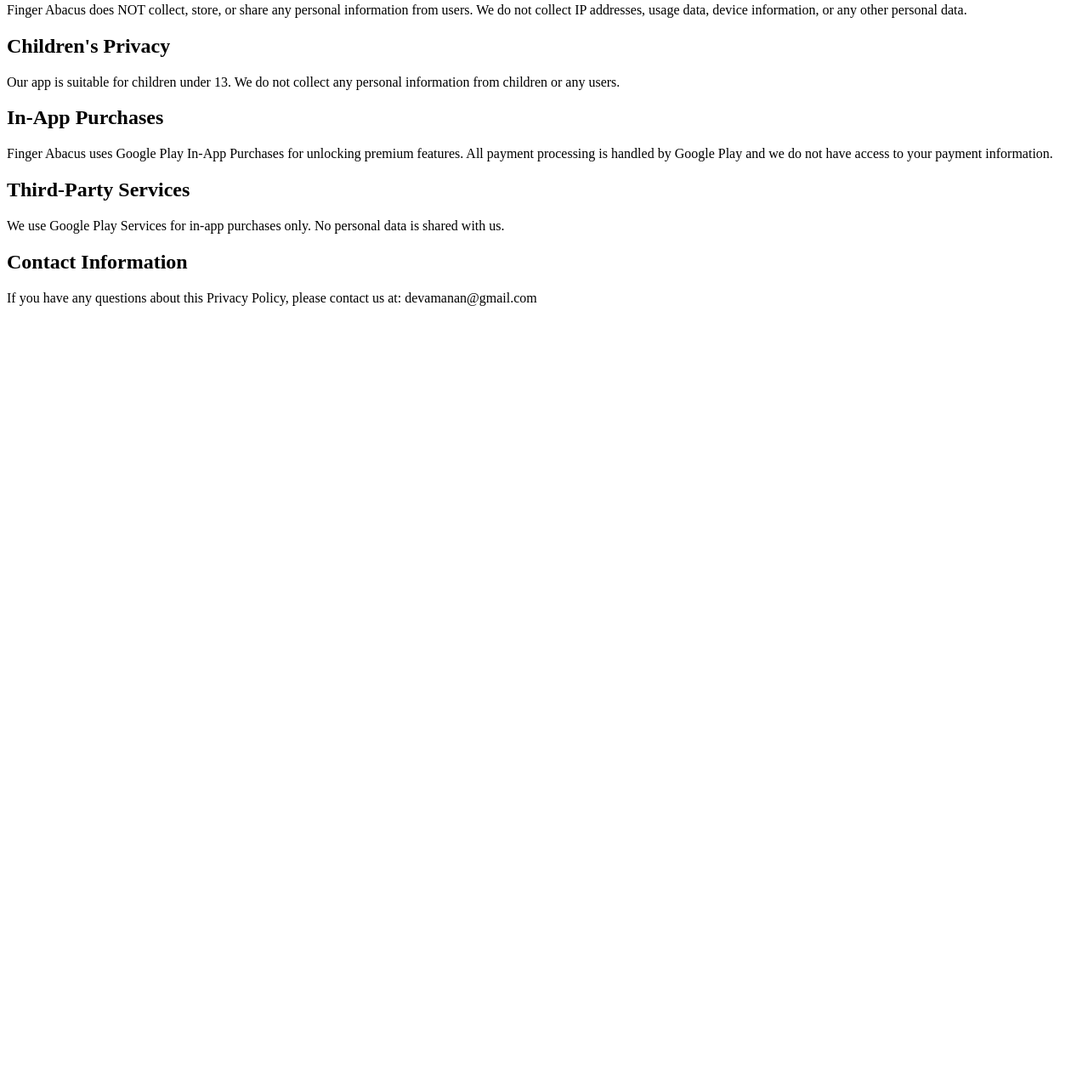
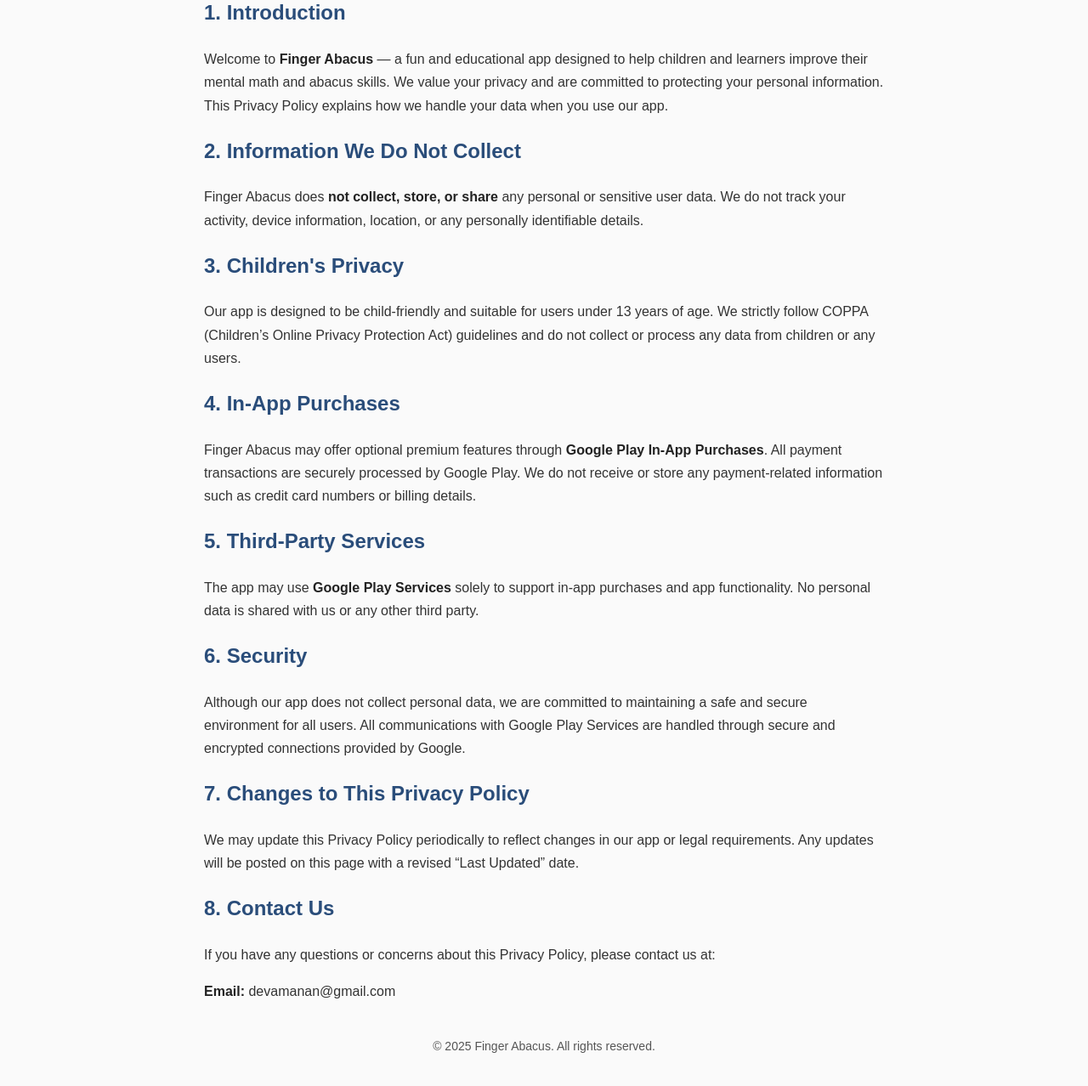
Before and after one commit to devamanan09/finger-abacus-privacy, a plain HTML site: page index.html in a window 1280 px wide. Shown: the part 162-1440 px from the top of the page at 85% size. Before the commit the page ends 800 px from the top, so only its background shows below. Drawn offline with Linux system fonts and the light colour scheme.

Commit message:
Update index.html

```diff
--- a/index.html
+++ b/index.html
@@ -1,26 +1,71 @@
 <!DOCTYPE html>
-<html>
+<html lang="en">
 <head>
+    <meta charset="UTF-8">
+    <meta name="viewport" content="width=device-width, initial-scale=1.0">
     <title>Privacy Policy - Finger Abacus</title>
-    <meta charset="UTF-8">
+    <style>
+        body {
+            font-family: Arial, Helvetica, sans-serif;
+            line-height: 1.7;
+            max-width: 800px;
+            margin: 40px auto;
+            padding: 0 20px;
+            color: #333;
+            background-color: #fafafa;
+        }
+        h1, h2 {
+            color: #2a4d7a;
+        }
+        h1 {
+            text-align: center;
+            margin-bottom: 10px;
+        }
+        p {
+            margin-bottom: 16px;
+        }
+        footer {
+            margin-top: 40px;
+            font-size: 14px;
+            text-align: center;
+            color: #555;
+        }
+        strong {
+            color: #222;
+        }
+    </style>
 </head>
 <body>
     <h1>Privacy Policy for Finger Abacus</h1>
-    <p><strong>Last updated:</strong>8 oct 2025</p>
+    <p><strong>Last Updated:</strong> October 8, 2025</p>
 
-    <h2>Information Collection and Use</h2>
-    <p>Finger Abacus does NOT collect, store, or share any personal information from users. We do not collect IP addresses, usage data, device information, or any other personal data.</p>
+    <h2>1. Introduction</h2>
+    <p>Welcome to <strong>Finger Abacus</strong> — a fun and educational app designed to help children and learners improve their mental math and abacus skills. We value your privacy and are committed to protecting your personal information. This Privacy Policy explains how we handle your data when you use our app.</p>
 
-    <h2>Children's Privacy</h2>
-    <p>Our app is suitable for children under 13. We do not collect any personal information from children or any users.</p>
+    <h2>2. Information We Do Not Collect</h2>
+    <p>Finger Abacus does <strong>not collect, store, or share</strong> any personal or sensitive user data. We do not track your activity, device information, location, or any personally identifiable details.</p>
 
-    <h2>In-App Purchases</h2>
-    <p>Finger Abacus uses Google Play In-App Purchases for unlocking premium features. All payment processing is handled by Google Play and we do not have access to your payment information.</p>
+    <h2>3. Children's Privacy</h2>
+    <p>Our app is designed to be child-friendly and suitable for users under 13 years of age. We strictly follow COPPA (Children’s Online Privacy Protection Act) guidelines and do not collect or process any data from children or any users.</p>
 
-    <h2>Third-Party Services</h2>
-    <p>We use Google Play Services for in-app purchases only. No personal data is shared with us.</p>
+    <h2>4. In-App Purchases</h2>
+    <p>Finger Abacus may offer optional premium features through <strong>Google Play In-App Purchases</strong>. All payment transactions are securely processed by Google Play. We do not receive or store any payment-related information such as credit card numbers or billing details.</p>
 
-    <h2>Contact Information</h2>
-    <p>If you have any questions about this Privacy Policy, please contact us at: devamanan@gmail.com</p>
+    <h2>5. Third-Party Services</h2>
+    <p>The app may use <strong>Google Play Services</strong> solely to support in-app purchases and app functionality. No personal data is shared with us or any other third party.</p>
+
+    <h2>6. Security</h2>
+    <p>Although our app does not collect personal data, we are committed to maintaining a safe and secure environment for all users. All communications with Google Play Services are handled through secure and encrypted connections provided by Google.</p>
+
+    <h2>7. Changes to This Privacy Policy</h2>
+    <p>We may update this Privacy Policy periodically to reflect changes in our app or legal requirements. Any updates will be posted on this page with a revised “Last Updated” date.</p>
+
+    <h2>8. Contact Us</h2>
+    <p>If you have any questions or concerns about this Privacy Policy, please contact us at:</p>
+    <p><strong>Email:</strong> devamanan@gmail.com</p>
+
+    <footer>
+        &copy; 2025 Finger Abacus. All rights reserved.
+    </footer>
 </body>
 </html>
```
